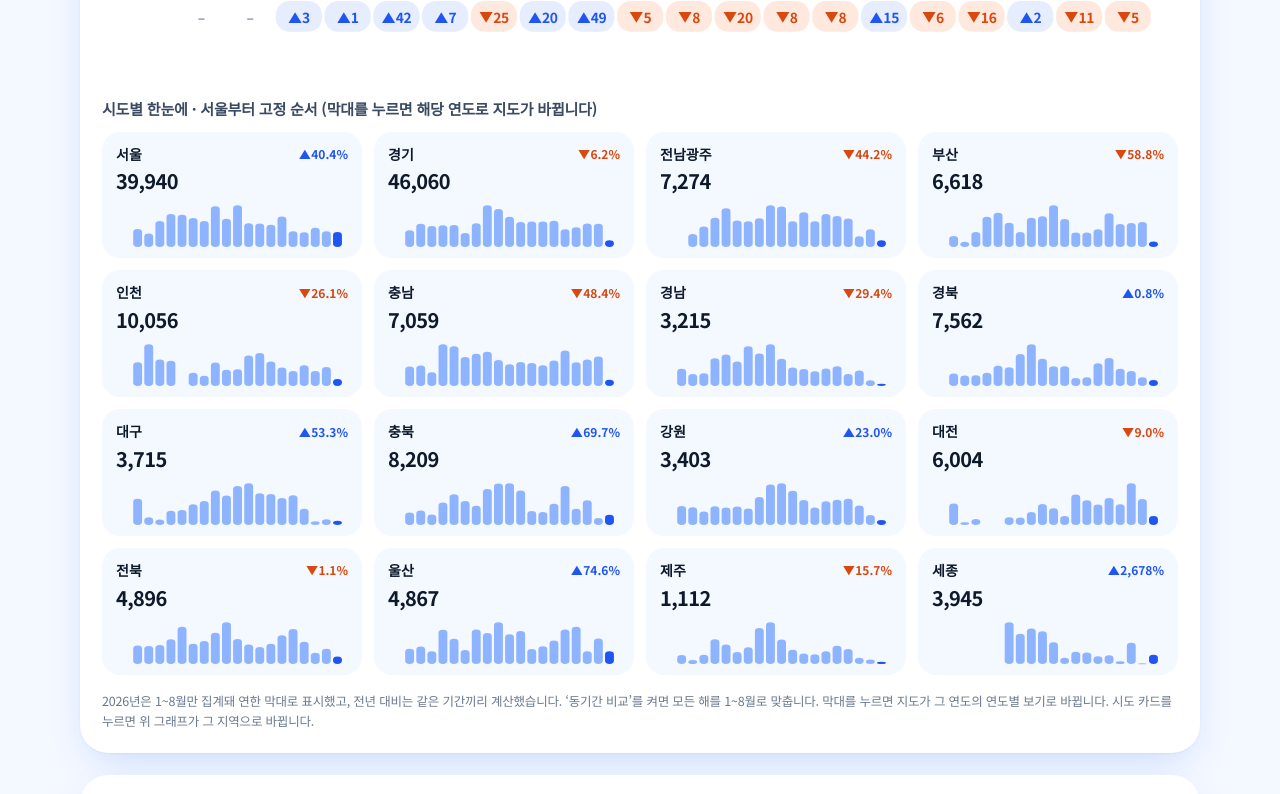
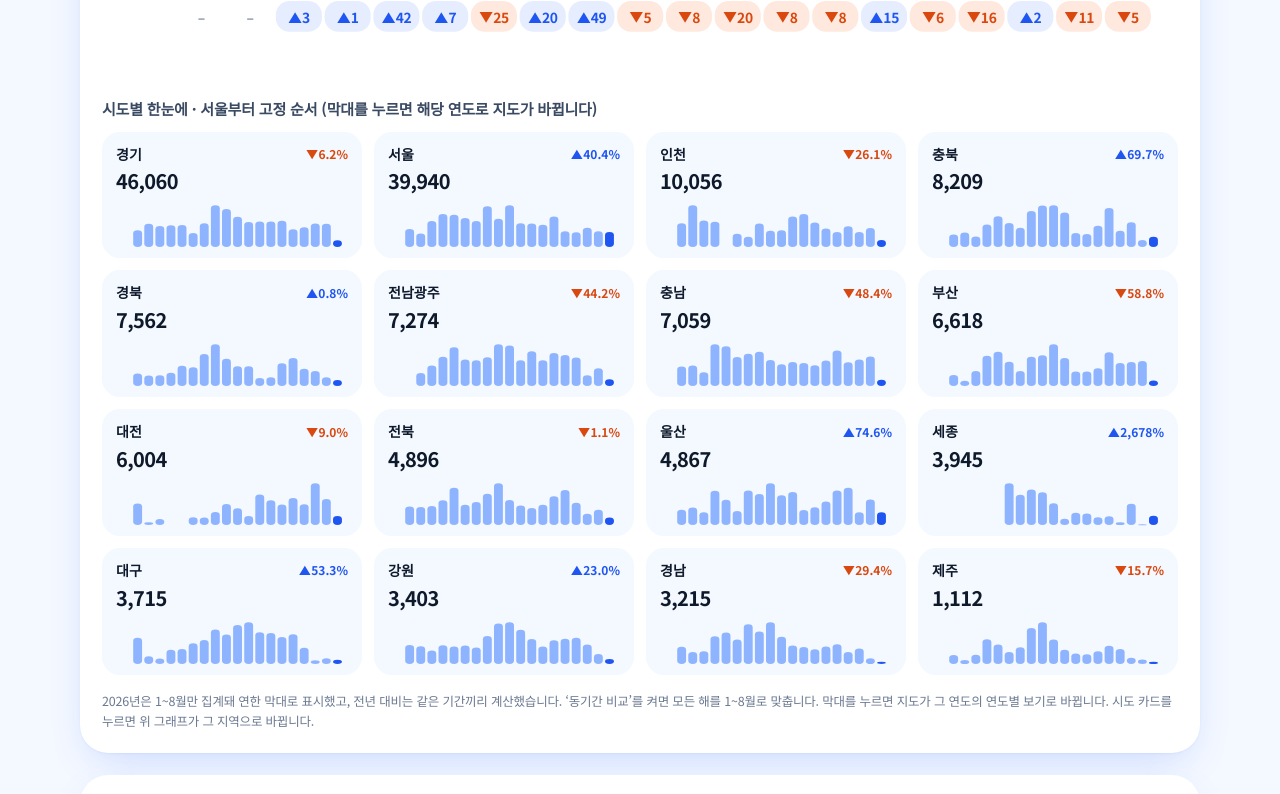
Before and after one commit to lloydknam/housing-map, a plain HTML site: page index.html in a window 1280 px wide. Shown: the part 1438-2232 px from the top of the page. Drawn offline with nearby package versions, Linux system fonts and the light colour scheme; a web font is replaced by a local one.

Commit message:
ui: 시도 순서 — 2026 연간 인허가 합계 순으로 고정
Co-Authored-By: Claude Sonnet 5.5 <noreply@anthropic.com>
Claude-Session: https://claude.ai/code/session_01Szm5GH55bo8MXMvzv9a7i3

```diff
--- a/index.html
+++ b/index.html
@@ -309,8 +309,8 @@
   const NAMES = {'11':'서울','21':'부산','22':'대구','23':'인천','25':'대전','26':'울산','29':'세종',
     '31':'경기','32':'강원','33':'충북','34':'충남','35':'전북','37':'경북','38':'경남','39':'제주','2436':'전남광주'};
   // 시도 표시 순서는 값과 상관없이 고정: 서울부터 행정구역 코드 순(광주·전남은 전남광주로 합쳐 전북 다음)
-  // 표시 순서 고정: 서울·경기 다음, 최근 10년(2016~) 인허가 누계 많은 순
-  const CODES = ['11', '31', '2436', '21', '23', '34', '38', '37', '22', '33', '32', '25', '35', '26', '39', '29'];
+  // 표시 순서 고정: 2026년 연간(1~8월) 인허가 합계 많은 순
+  const CODES = ['31', '11', '23', '33', '37', '2436', '34', '21', '25', '35', '26', '29', '22', '32', '38', '39'];
   const GROUP = { '24': '2436', '36': '2436' };
   const gcode = (f) => GROUP[f.properties.code] || f.properties.code;
   const EMOJI = { permit: '📝', start: '🏗️', sale: '📣', complete: '🏠', unsold: '🪧', unsold_post: '🧱', price: '💰' };
```
